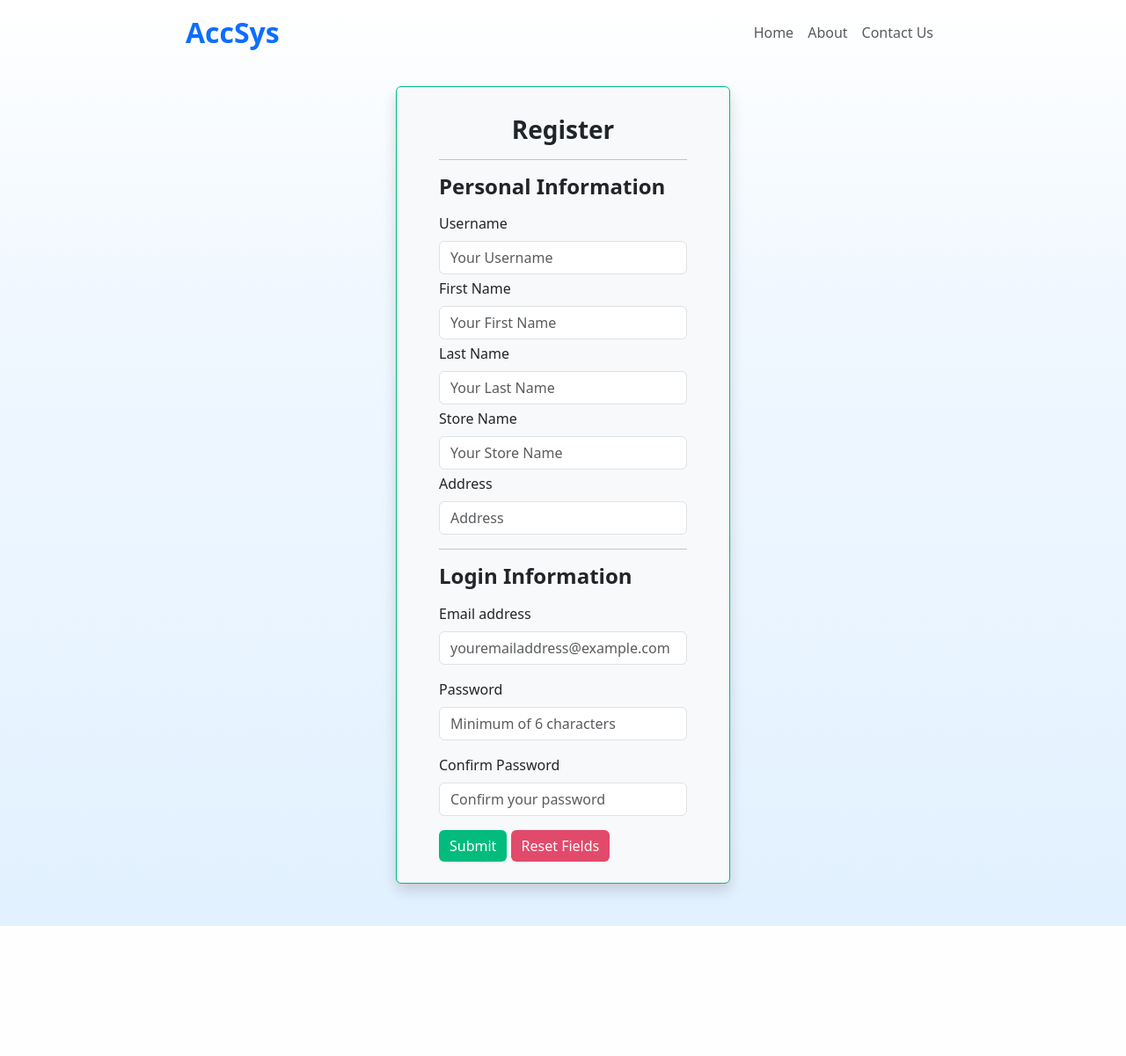
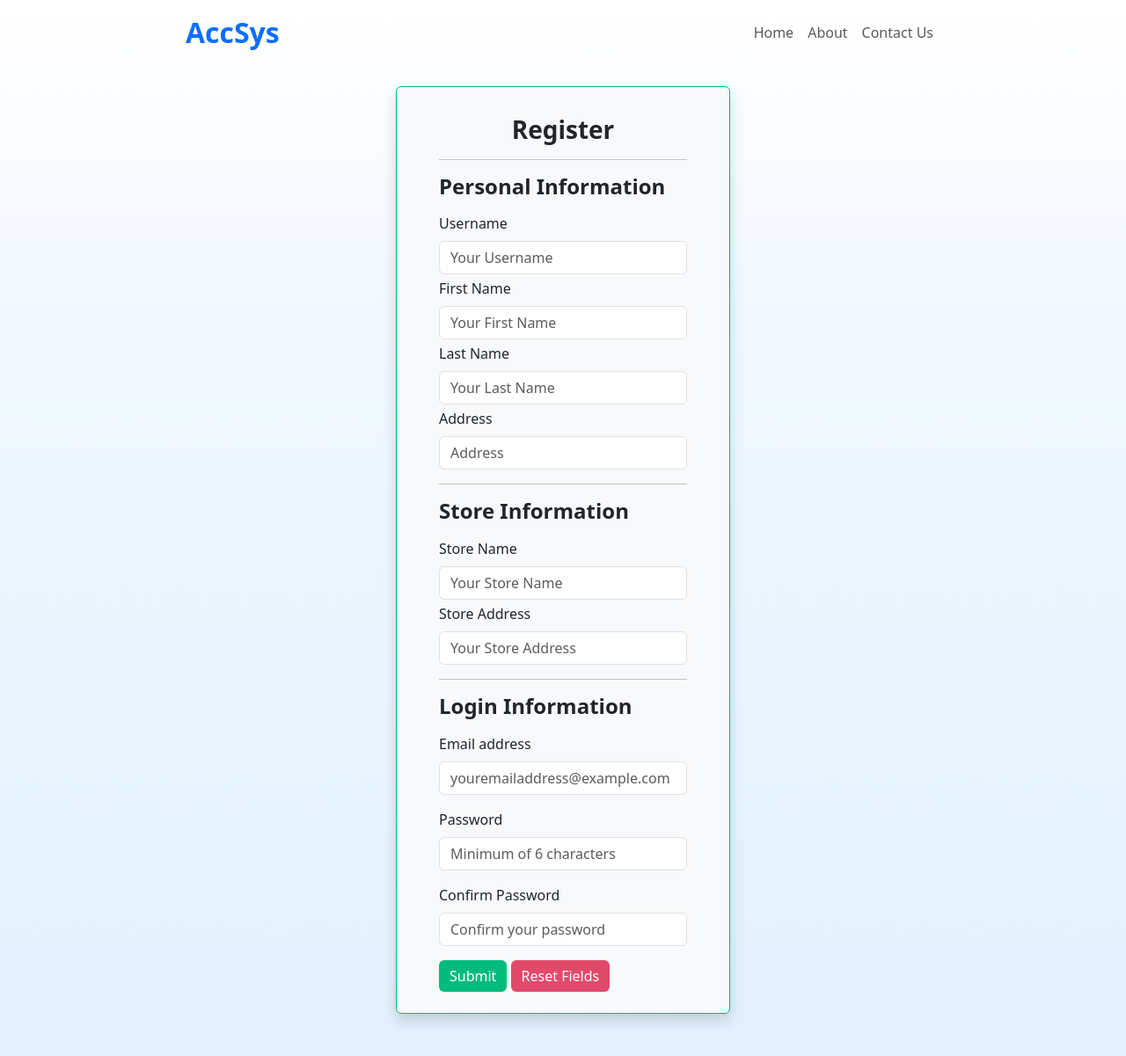
Before and after one commit to 0x0000017/accsys, a Django app: page /register in a window 1280 px wide. Shown: the whole page at 88% size. Before the commit the page ends 1053 px from the top, so only its background shows below. Run offline with Django 4.2, Linux system fonts and the light colour scheme.

Commit message:
minor update
-added models to admin

```diff
--- a/Main/admin.py
+++ b/Main/admin.py
@@ -1,7 +1,8 @@
 from django.contrib import admin
-from .models import Category, Item, Sale
+from .models import Category, Item, Sale, Store
 
 # Register your models here.
 admin.site.register(Category),
 admin.site.register(Item),
-admin.site.register(Sale)
+admin.site.register(Sale),
+admin.site.register(Store),
--- a/Main/models.py
+++ b/Main/models.py
@@ -9,7 +9,7 @@
 
 class Store(models.Model):
     storeName = models.CharField(max_length=200)
-    storeOwner = models.ForeignKey(User, on_delete=models.CASCADE, related_name='store_owner')
+    storeOwner = models.ManyToManyField(User, related_name='store_owner')
     storeAddress = models.CharField(max_length=200)
     date_registered = models.DateTimeField(auto_now=True)
 
--- a/Main/views.py
+++ b/Main/views.py
@@ -22,6 +22,7 @@
 
 def register(request):
     if request.method == 'POST':
+        # USER INFO
         username = request.POST['username']
         firstName = request.POST['firstName']
         lastName = request.POST['lastName']
@@ -30,6 +31,10 @@
         email = request.POST['email']
         address = request.POST['address']
 
+        # STORE INFO
+        storeName = request.POST['storeName']
+        storeAddress = request.POST['storeAddress']
+
         if password != confirm:
             return render(request, 'Main/register.html', {
                 'error_message': 'Passwords do not match.'
@@ -37,7 +42,7 @@
 
         try:
             newUser = User(username=username, first_name=firstName, last_name=lastName,
-                           password=password, email=email, address=address)
+                           password=password, email=email)
             newUser.save()
         except IntegrityError:
             return render(request, 'Main/register.html', {
--- a/templates/Main/register.html
+++ b/templates/Main/register.html
@@ -30,16 +30,25 @@
                     <input type="text" class="form-control input-sm" id="lastName" placeholder="Your Last Name" name="lastName">
                 </div>
                 <div class="mb-1">
-                    <label for="storeName" class="form-label">Store Name</label>
-                    <input type="text" class="form-control" id="storeName" placeholder="Your Store Name" name="storeName">
-                </div>
-                <div class="mb-1">
                     <label for="cusAddr" class="form-label">Address</label>
                     <input type="text" class="form-control" id="cusAddr" placeholder="Address" name="address">
                 </div>
 
                 <hr class ="divider">
+                <div class ="d-flex pb-2">
+                    <h4 class="fw-bold"> Store Information</h4>
+                </div>
 
+                <div class="mb-1">
+                    <label for="storeName" class="form-label">Store Name</label>
+                    <input type="text" class="form-control" id="storeName" placeholder="Your Store Name" name="storeName">
+                </div>
+                <div class="mb-1">
+                    <label for="storeAddress" class="form-label">Store Address</label>
+                    <input type="text" class="form-control" id="storeAddress" placeholder="Your Store Address" name="storeAddress">
+                </div>
+
+                <hr class ="divider">
                 <div class ="d-flex pb-2">
                     <h4 class="fw-bold"> Login Information</h4>
                 </div>
@@ -56,7 +65,7 @@
                     <label for="confirmPass" class="form-label">Confirm Password</label>
                     <input type="password" class="form-control" id="confirmPass" placeholder="Confirm your password" name="confirmPass">
                 </div>
-                <button type="button" class="btn btn-success" style="background-color: #02BB7D; border: none;">Submit</button>
+                <input type="submit" class="btn btn-success" style="background-color: #02BB7D; border: none;" value="Submit">
                 <button type="button" class="btn btn-danger"  style="background-color: #e24a6b; border: none;">Reset Fields</button>
             </div>
         </form>
```
Also changed, not shown: Main/migrations/0001_initial.py (added), db.sqlite3.
